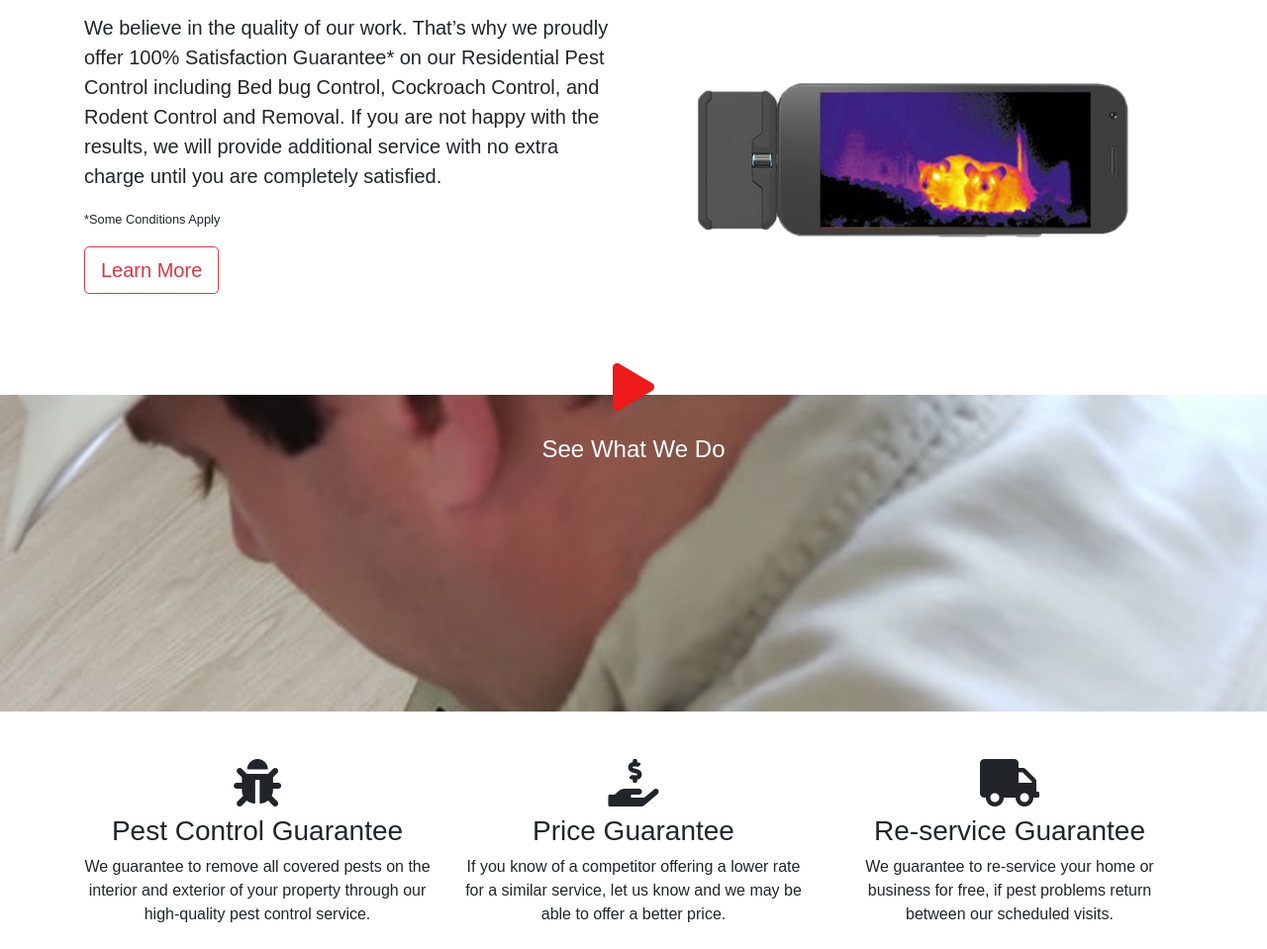
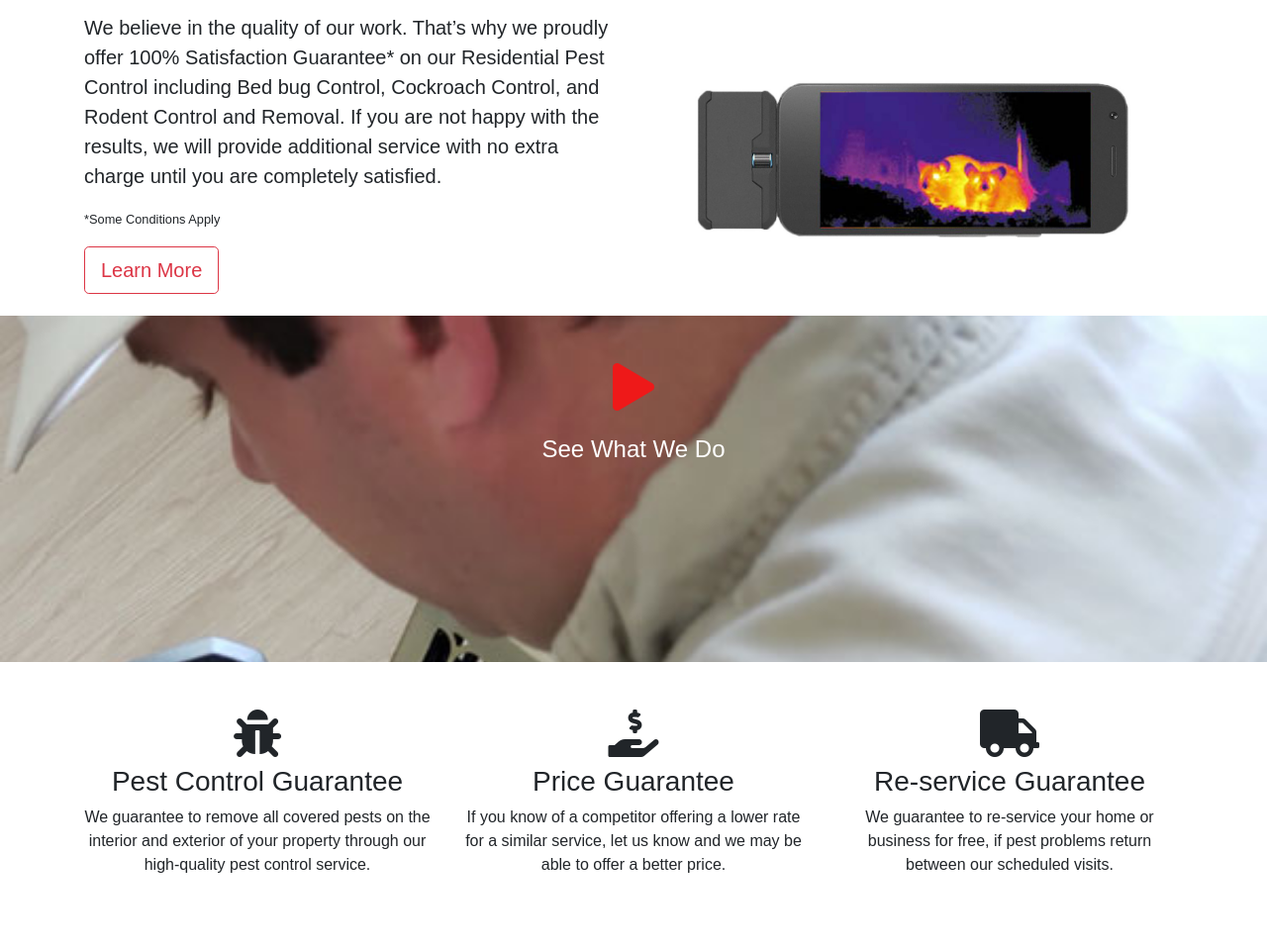
Before and after one commit to weizhang1994/weizhang1994.github.io, a PHP site: page / in a window 1280 px wide. Shown: the part 577-1536 px from the top of the page at 99% size. Run offline with PHP 8.4, Linux system fonts and the light colour scheme; some libraries are stand-ins or nearby versions.

Commit message:
Update style.css

```diff
--- a/aclan/css/style.css
+++ b/aclan/css/style.css
@@ -57,12 +57,12 @@ body {
 
   #video-play {
     position: relative;
-    min-height: 400px;
+    min-height: 350px;
     background: url('../img/bg6.jpg');
     background-attachment: fixed;
     background-size:cover;
     background-repeat: no-repeat ;
-    background-position: 0px 80px;
+/*     background-position: 0px 80px; */
     text-align: center;
     color:  #fff;
 
```
